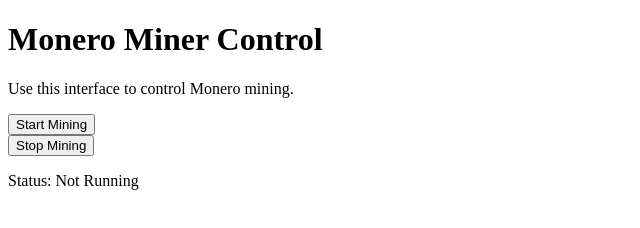
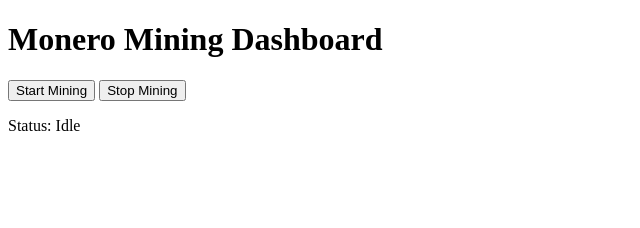
Before and after one commit to QuirkySiiiiiid/monero-mining-web-page, a plain HTML site: page index.html in a window 1280 px wide. Shown: the whole page, without its empty margins (0-640 px from the left). Drawn offline with Linux system fonts and the light colour scheme; no server answers.

Commit message:
Update index.html

```diff
--- a/index.html
+++ b/index.html
@@ -1,30 +1,17 @@
 <!DOCTYPE html>
 <html lang="en">
 <head>
-    <meta charset="UTF-8">
-    <meta name="viewport" content="width=device-width, initial-scale=1.0">
-    <title>Monero Miner Control</title>
+  <meta charset="UTF-8">
+  <meta name="viewport" content="width=device-width, initial-scale=1.0">
+  <title>Monero Mining Control</title>
 </head>
 <body>
-    <h1>Monero Miner Control</h1>
-    <p>Use this interface to control Monero mining.</p>
+  <h1>Monero Mining Dashboard</h1>
+  <button id="startMining">Start Mining</button>
+  <button id="stopMining">Stop Mining</button>
 
-    <form action="/start-mining" method="POST">
-        <button type="submit">Start Mining</button>
-    </form>
+  <p id="status">Status: Idle</p>
 
-    <form action="/stop-mining" method="POST">
-        <button type="submit">Stop Mining</button>
-    </form>
-
-    <p>Status: <span id="mining-status">Not Running</span></p>
-
-    <script>
-        fetch("/status")
-            .then(response => response.json())
-            .then(data => {
-                document.getElementById("mining-status").textContent = data.status;
-            });
-    </script>
+  <script src="miner.js"></script>
 </body>
 </html>
```
